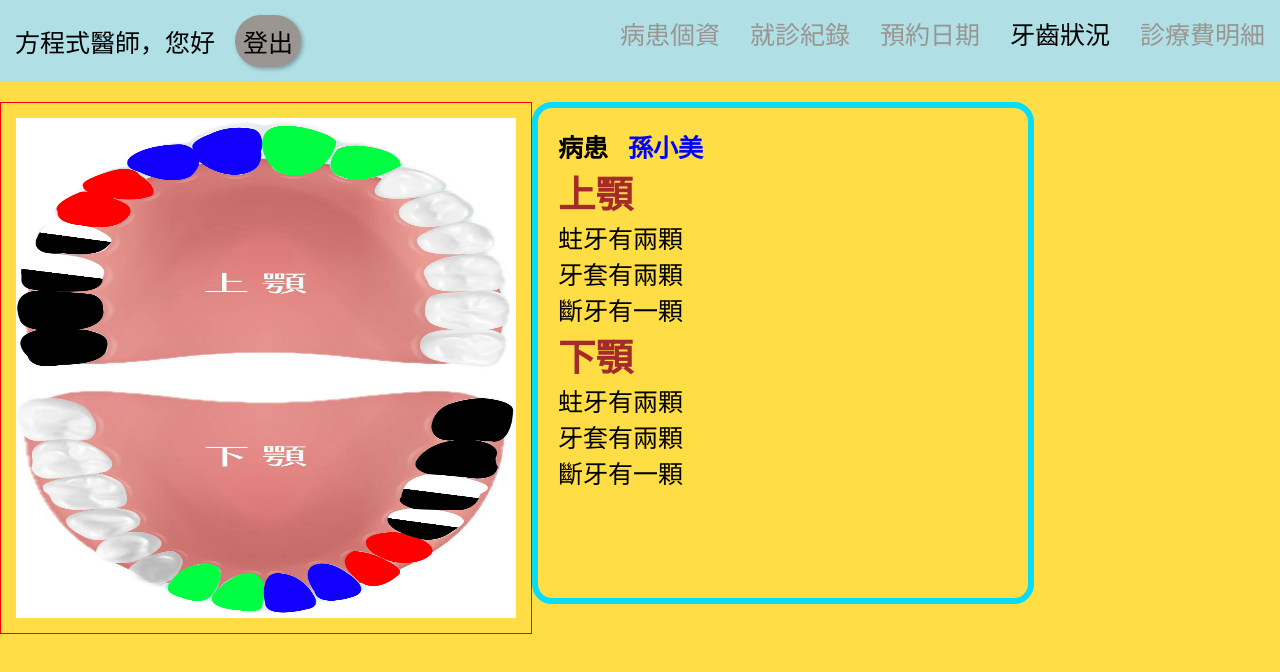
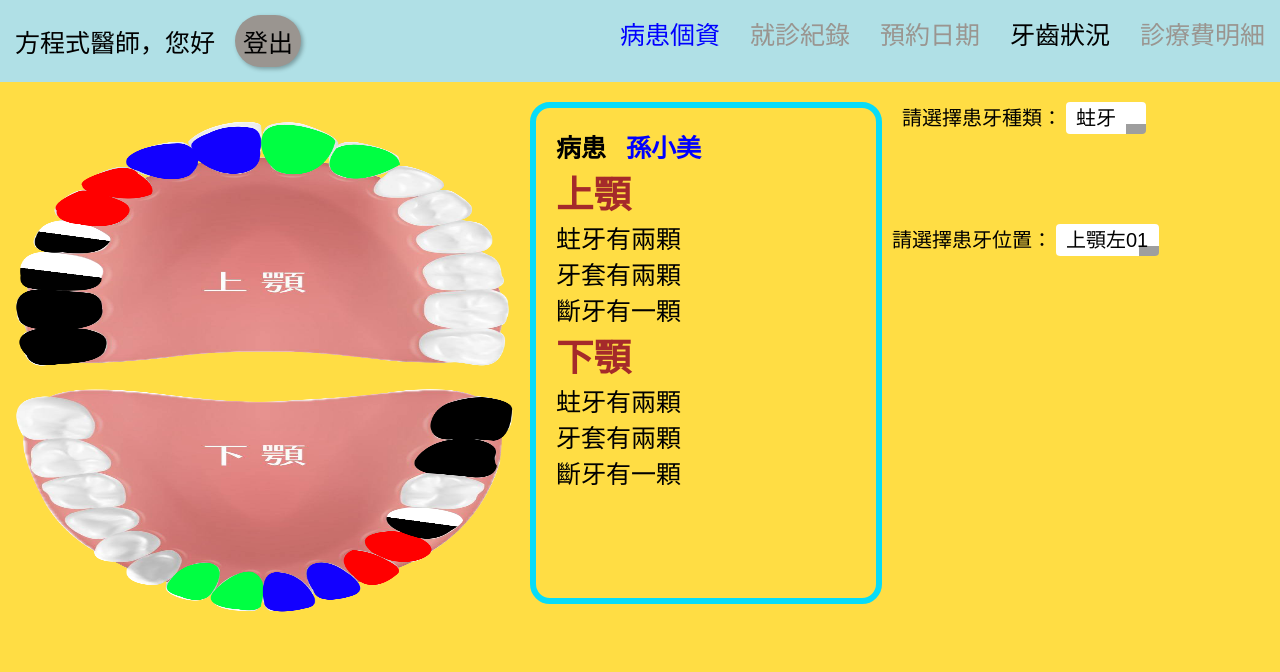
Before and after one commit to DinosaurDinosaur/clinic, a plain HTML site: page index.html in a window 1280 px wide. Drawn offline with Linux system fonts and the light colour scheme; grey boxes are pictures that could not be loaded.

Commit message:
add selections and some style

```diff
--- a/index.html
+++ b/index.html
@@ -43,7 +43,7 @@
             padding: 15px;
             width: 500px;
             height: 500px;
-            border: 1px solid red;
+            /* border: 1px solid red; */
             display: flex;
             justify-content: center;
             text-align: center;
@@ -91,7 +91,7 @@
             font-size: 25px;
             border: 6px solid #07dcf8;
             border-radius: 20px;
-            width: 450px;
+            width: 300px;
             height: 450px;
 
          }
@@ -104,6 +104,50 @@
          .up h2, .down h2 {
             color: brown;
          }
+          input {
+            all: unset;
+            background-color: white;
+            border-radius: 20px;
+            padding: 10px;
+            font-size: 20px;
+            box-shadow: 2px 2px 4px rgba(0, 0, 0, 0.3);
+            margin-left: 6px;
+        }
+            select {
+                /* 清除預設樣式 */
+                -webkit-appearance: none;
+                -moz-appearance: none;
+                 appearance: none;
+                 border: none; /* 移除邊框 */
+
+
+                /* 自定義樣式 */
+                background-color: #fff;
+
+                /* border: 1px solid #ccc; */
+                border-radius: 4px;
+                padding: 5px 10px;
+                font-size: 20px;
+                background-image: url("https://picsum.photos/20/10?random=2");
+                /* background-size: 0.1% 0.1%; */
+                background-repeat: no-repeat;
+                background-position: right bottom
+
+
+            }
+            .teeth-selection {
+                margin-left: 20px;
+            }
+            .teeth-position {
+                margin-top: 90px;
+                margin-left: 10px;
+            }
+            label {
+                font-size: 20px;
+            }
+            .demo-a {
+                color: blue !important;
+            }
     </style>
 </head>
 <body>
@@ -112,7 +156,7 @@
 
             <ul>
                 <li class="first-child">方程式醫師，您好<button>登出</button></li>
-                <li><a href="#">病患個資</a></li>
+                <li><a class="demo-a" href="./toSearchAndToBuild.html">病患個資</a></li>
                 <li><a href="#">就診紀錄</a></li>
                 <li><a href="#">預約日期</a></li>
                 <li><a class="for-teeth" href="#">牙齒狀況</a></li>
@@ -126,7 +170,7 @@
         <!-- 示範小圖 暫時關掉 -->
        <!-- <div class="img-1"> <img src="https://picsum.photos/30/30?random=2"> </div> -->
             <div class="teeth-img">
-                  <img src="./image/435309.png" />
+                  <img src="./image/435309000.png" />
 
 
             </div>
@@ -147,7 +191,26 @@
                     <p>牙套有兩顆</p>
                     <p>斷牙有一顆</p>
                    </div>
+
               </div>
+              <div class="container">
+                    <div class="teeth-selection">
+                            <label for="mySelect">請選擇患牙種類：</label>
+                            <select id="mySelect" name="mySelect">
+                            <option value="aTeeth">蛀牙</option>
+                            <option value="bTeeth">斷牙</option>
+                            <option value="cTeeth">有牙套</option>
+                            </select>
+                    </div>
+                    <div class="teeth-position">
+                        <label for="mySelect">請選擇患牙位置：</label>
+                        <select id="mySelect" name="mySelect">
+                        <option value="value1">上顎左01</option>
+                        <option value="value2">上顎左02</option>
+                        <option value="value3">上顎左03</option>
+                        </select>
+                    </div>
+            </div>
     </section>
 </body>
 </html>
```
Also changed, not shown: toSearchAndToBuild.html (+1 -1 lines), image/435309000.png (added), image/down_arrow.png (added).
